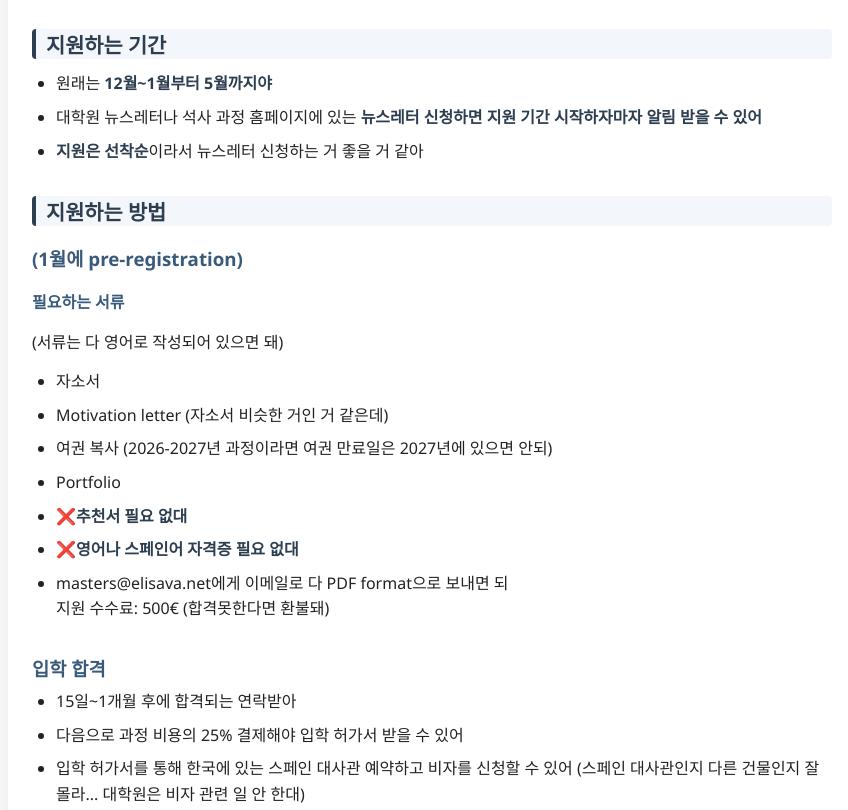
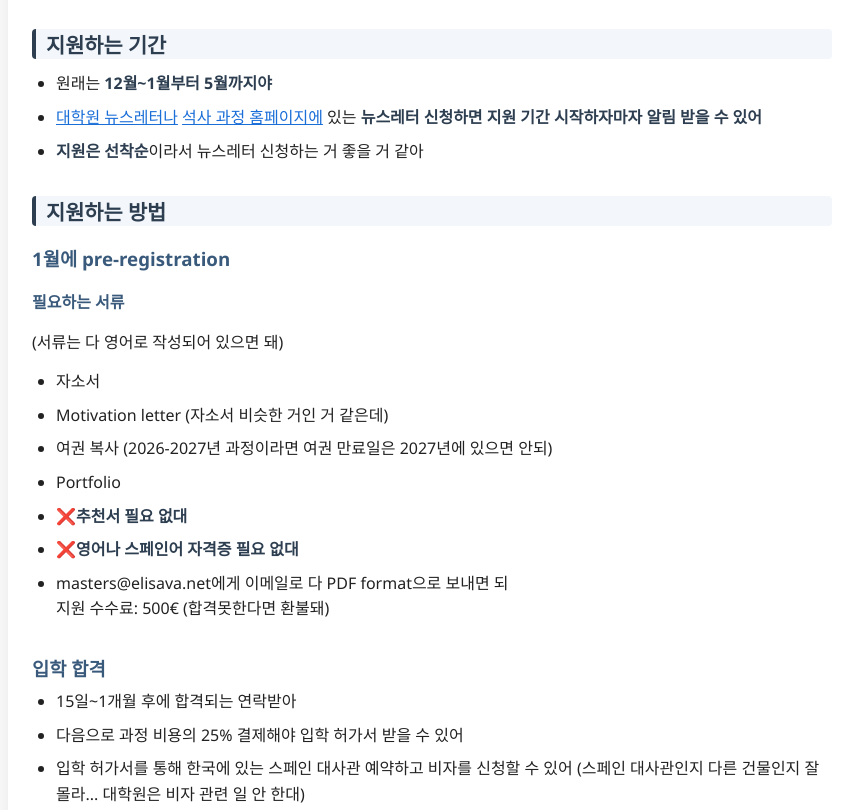
Before and after one commit to wuaho/simple-site, a plain HTML site: page index.html in a window 1280 px wide. Shown: the part 1127-1937 px from the top of the page, without its empty margins (208-1056 px from the left). Drawn offline with Linux system fonts and the light colour scheme.

Commit message:
Fix dots and links

```diff
--- a/index.html
+++ b/index.html
@@ -191,7 +191,12 @@
         <ul>
           <li>원래는 <strong>12월~1월부터 5월까지야</strong></li>
           <li>
-            대학원 뉴스레터나 석사 과정 홈페이지에 있는
+            <a href="https://www.elisava.net/en/">대학원 뉴스레터나</a>
+            <a
+              href="https://www.elisava.net/en/masters/master-in-interior-design/"
+              >석사 과정 홈페이지에</a
+            >
+            있는
             <strong
               >뉴스레터 신청하면 지원 기간 시작하자마자 알림 받을 수
               있어</strong
@@ -206,7 +211,7 @@
 
       <section>
         <h2>지원하는 방법</h2>
-        <h3>(1월에 pre-registration)</h3>
+        <h3>1월에 pre-registration</h3>
         <h4>필요하는 서류</h4>
         <p>(서류는 다 영어로 작성되어 있으면 돼)</p>
         <ul>
@@ -260,7 +265,7 @@
               <li>
                 졸업증서 한국어로 쓰여 있으면: 다경의 대학교한테 영어로 쓰여
                 있는 졸업증서 부탁하고 apostille 요헝하면 되거나 번역 +
-                apostille 요청해햐 할 거 같아. 이건 대해 연구해야 겠네.
+                apostille 요청해햐 할 거 같아. 이건 대해 연구해야 겠네
               </li>
               <li>
                 <a href="https://www.apostille.go.kr/index.do">여기인가?</a>
```
